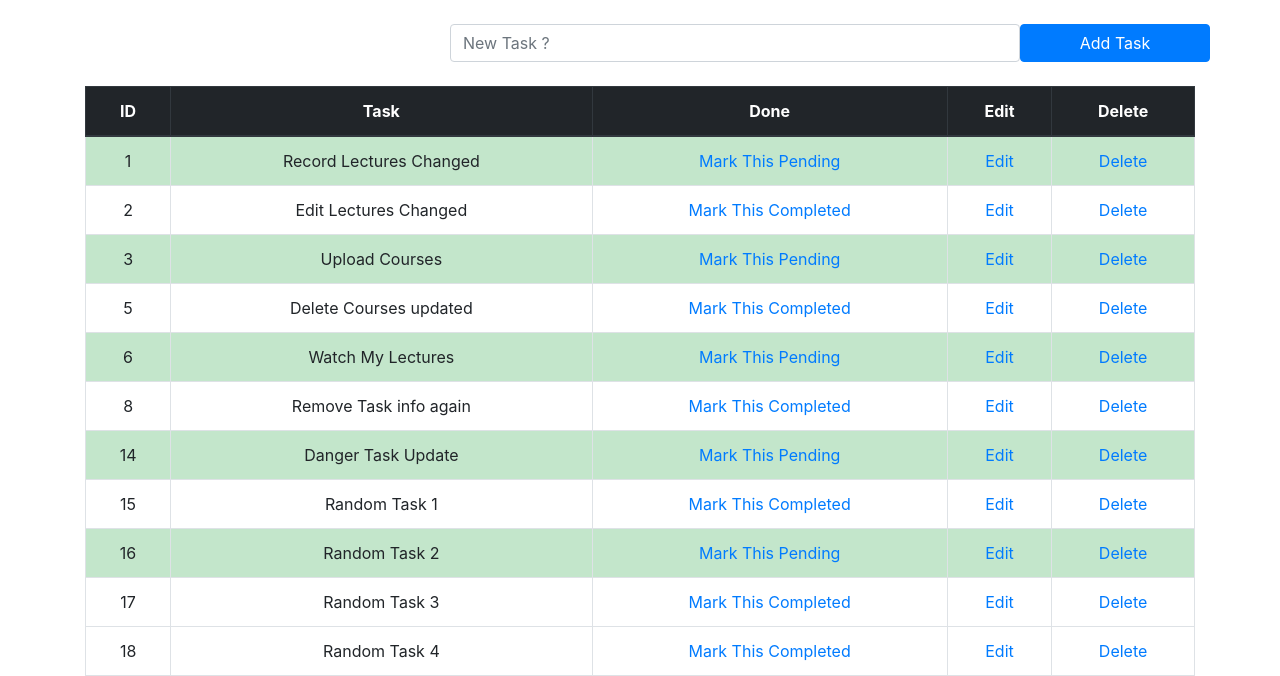
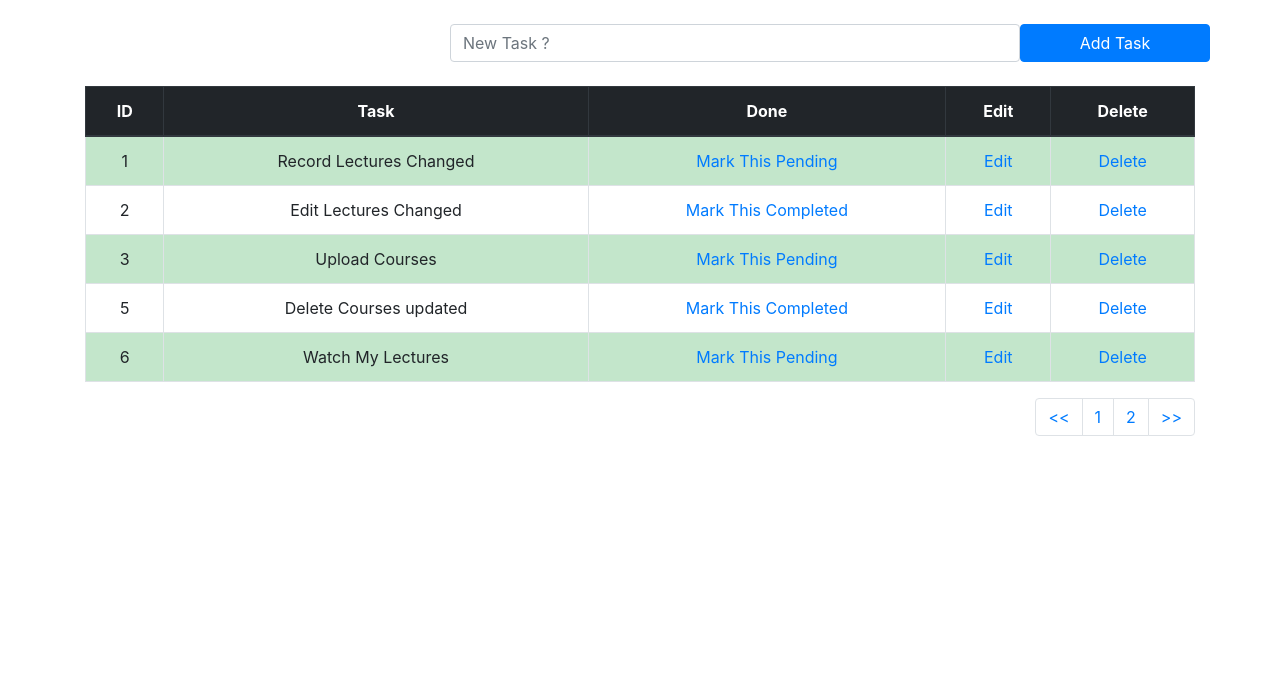
Before and after one commit to Nazmul367/Todo_List, a Django app: page /todolist/ in a window 1280 px wide. Shown: the part 59-735 px from the top of the page. After the commit the page ends 495 px from the top, so only its background shows below. Run offline with Django 3.2, Linux system fonts and the light colour scheme; data comes from the database, SQL or seed files in the repository; both versions use the stored data as it was after the commit; some libraries are stand-ins or nearby versions.

Commit message:
pagination

```diff
--- a/taskmate/todolist_app/templates/todolist.html
+++ b/taskmate/todolist_app/templates/todolist.html
@@ -69,4 +69,21 @@
 
       </tbody>
     </table>
+    <nav aria-label="Page navigation example">
+      <ul class="pagination justify-content-end">
+        <li class="page-item"><a class="page-link" href="?pg=1"><<</a></li>
+
+        {% if all_tasks.has_previous %}
+          <li class="page-item"><a class="page-link" href="?pg={{ all_tasks.previous_page_number }}">{{ all_tasks.previous_page_number }}</a></li>
+        {% endif %}
+
+        <li class="page-item"><a class="page-link" href="?pg={{ all_tasks.number }}">{{ all_tasks.number }}</a></li>
+
+        {% if all_tasks.has_next %}
+          <li class="page-item"><a class="page-link" href="?pg={{ all_tasks.next_page_number }}">{{ all_tasks.next_page_number }}</a></li>
+        {% endif %}
+
+        <li class="page-item"><a class="page-link" href="?pg={{ all_tasks.paginator.num_pages }}">>></a></li>
+      </ul>
+    </nav>
 {% endblock content %}
--- a/taskmate/todolist_app/views.py
+++ b/taskmate/todolist_app/views.py
@@ -3,6 +3,7 @@ from django.http import HttpResponse
 from todolist_app.models import TaskList
 from todolist_app.forms import TaskForm
 from django.contrib import messages
+from django.core.paginator import Paginator
 
 # Create your views here.
 
@@ -23,7 +24,11 @@ def todolist(request):
         messages.success(request, ("Task Added Successfully !"))
         return redirect('todolist')
     else:
-        all_tasks = TaskList.objects.all
+        all_tasks = TaskList.objects.all()
+        paginator = Paginator(all_tasks, 5)
+        page = request.GET.get('pg')
+        all_tasks = paginator.get_page(page)
+
         return render(request, 'todolist.html', { 'all_tasks' : all_tasks })
 
 # Url = todolist/delete/1
```
Also changed, not shown: taskmate/db.sqlite3.
